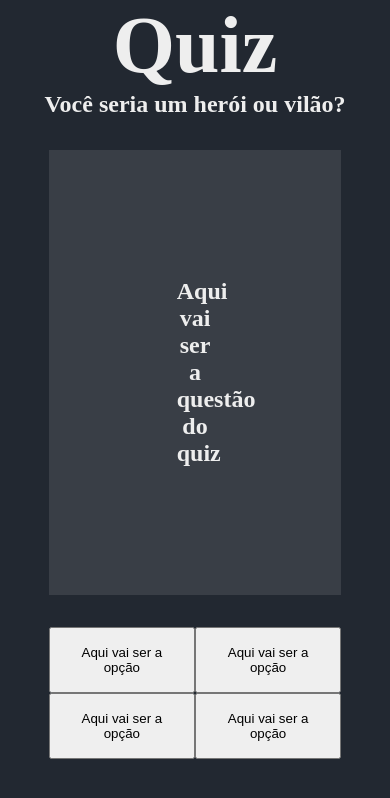
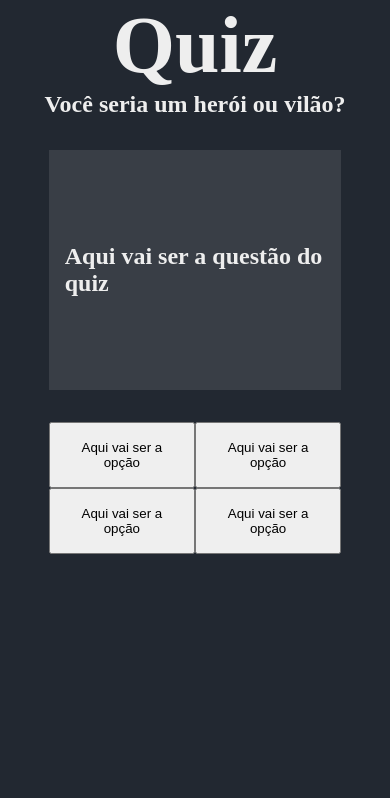
Before and after one commit to fabioborges-jr/quiz-web-angular, an Angular app: page / in a window 390 px wide. Shown: the top 798 px of the page. Built offline with nearby package versions, Linux system fonts and the light colour scheme.

Commit message:
:iphone: Gets responsive to h2 element in quiz.component

```diff
--- a/src/app/components/quiz/quiz.component.scss
+++ b/src/app/components/quiz/quiz.component.scss
@@ -5,9 +5,12 @@
 h2{
     margin-top: 2rem;
     background-color: #393E46;
-
-    padding: 8rem;
-    text-align: center;
+    width: 100%;
+    height: 15rem;
+    display: flex;
+    align-items: center;
+    justify-content: center;
+    padding: 1rem;
 }
 
 div{
```
